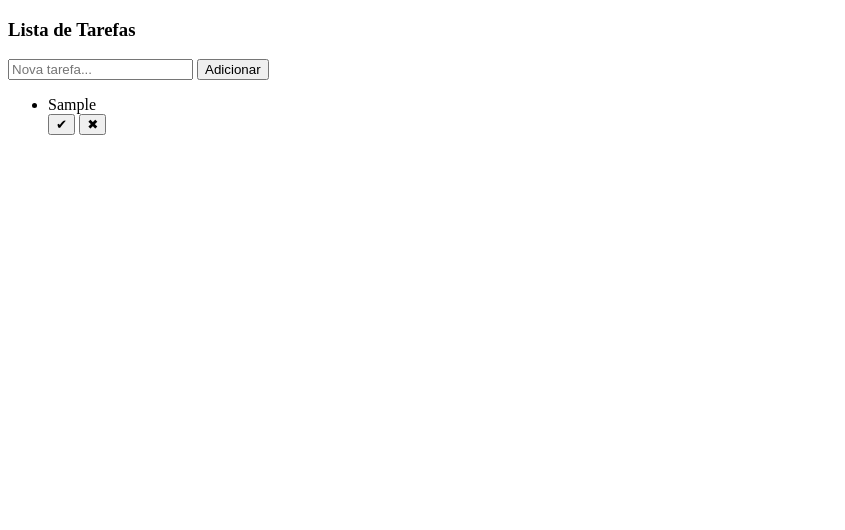
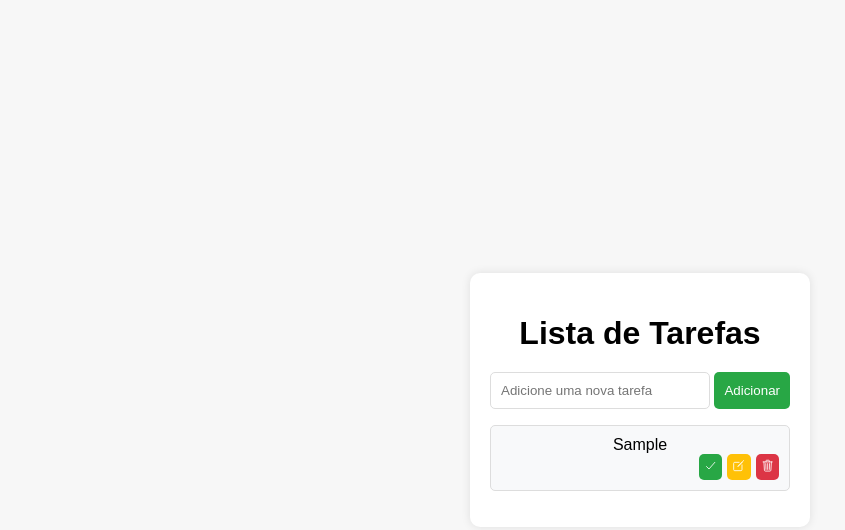
Before and after one commit to marcosvitordev/Lista-de-tarefas, a plain HTML site: page index.html in a window 1280 px wide. Both pictures are taken after typing "Sample" into the empty fields and a click on the button "Adicionar". Shown: the whole page, without its empty margins (0-845 px from the left). Drawn offline with nearby package versions, Linux system fonts and the light colour scheme.

Commit message:
finalizado

```diff
--- a/index.html
+++ b/index.html
@@ -1,31 +1,27 @@
 <!DOCTYPE html>
-<html lang="en">
+<html lang="pt-br">
+
 <head>
     <meta charset="UTF-8">
     <meta name="viewport" content="width=device-width, initial-scale=1.0">
     <title>Lista de Tarefas</title>
     <link rel="stylesheet" href="style.css">
 </head>
+
 <body>
     <div class="container">
-    <div class="card">
-      <div class="card-header">
-        <h3>Lista de Tarefas</h3>
+        <h1>Lista de Tarefas</h1>
+        <div class="task-input">
+            <input type="text" id="new-task" placeholder="Adicione uma nova tarefa">
+            <button onclick="addTask()">Adicionar</button>
         </div>
-      <div class="card-body">
-        <form id="taskForm">
-          <div class="input-group">
-            <input type="text" class="form-control" id="taskInput" placeholder="Nova tarefa...">
-            <button class="btn" type="submit">Adicionar</button>
-          </div>
-        </form>
-        <ul class="list-group" id="taskList">
+        <ul id="task-list">
             <!-- Tarefas serão adicionadas aqui -->
         </ul>
     </div>
-    </div>
-  </div>
+    <script src="script.js"></script>
+    <script type="module" src="https://unpkg.com/ionicons@7.1.0/dist/ionicons/ionicons.esm.js"></script>
+    <script nomodule src="https://unpkg.com/ionicons@7.1.0/dist/ionicons/ionicons.js"></script>
+</body>
 
-  <script src="script.js"></script>
-</body>
 </html>
--- a/script.js
+++ b/script.js
@@ -1,33 +1,66 @@
-document.addEventListener('DOMContentLoaded', () => {
-    const taskForm = document.getElementById('taskForm');
-    const taskInput = document.getElementById('taskInput');
-    const taskList = document.getElementById('taskList');
+function addTask() {
+    const taskInput = document.getElementById('new-task');
+    const taskText = taskInput.value;
 
-    taskForm.addEventListener('submit', (e) => {
-      e.preventDefault();
-      addTask(taskInput.value);
-      taskInput.value = '';
+    if (taskText === '') return;
+
+    const taskList = document.getElementById('task-list');
+
+    const taskItem = document.createElement('li');
+    taskItem.innerHTML = `
+        <span>${taskText}</span>
+        <div class="task-actions">
+            <button class="complete btn1" onclick="completeTask(this)"><ion-icon name="checkmark-outline"></ion-icon></button>
+            <button class="edit btn1" onclick="toggleEditTask(this)"><ion-icon name="create-outline"></ion-icon></button>
+            <button class="delete btn1" onclick="deleteTask(this)"><ion-icon name="trash-outline"></ion-icon></button>
+        </div>
+        <div class="edit-task">
+            <input type="text" value="${taskText}">
+            <button onclick="saveTask(this)">Salvar</button>
+            <button onclick="cancelEditTask(this)">Cancelar</button>
+        </div>
+    `;
+
+    taskList.appendChild(taskItem);
+
+    taskInput.value = '';
+}
+
+function completeTask(button) {
+    const taskItem = button.parentElement.parentElement;
+    taskItem.classList.toggle('completed');
+
+    // Remover todos os botões
+    const actionButtons = button.parentElement.querySelectorAll('.btn1');
+    actionButtons.forEach(btn => {
+        btn.style.display = 'none';
     });
+}
 
-    taskList.addEventListener('click', (e) => {
-      if (e.target.classList.contains('delete-task')) {
-        e.target.parentElement.remove();
-      } else if (e.target.classList.contains('complete-task')) {
-        e.target.parentElement.classList.toggle('completed');
-      }
-    });
+function toggleEditTask(button) {
+    const taskItem = button.parentElement.parentElement;
+    const editTaskDiv = taskItem.querySelector('.edit-task');
+    editTaskDiv.style.display = editTaskDiv.style.display === 'none' || editTaskDiv.style.display === '' ? 'flex' : 'none';
+}
 
-    function addTask(task) {
-      if (task.trim() === '') return;
-      const li = document.createElement('li');
-      li.className = 'list-group-item d-flex justify-content-between align-items-center';
-      li.innerHTML = `
-        ${task}
-        <div>
-          <button class="btn btn-success btn-sm complete-task">✔</button>
-          <button class="btn btn-danger btn-sm delete-task">✖</button>
-        </div>
-      `;
-      taskList.appendChild(li);
+function saveTask(button) {
+    const editTaskDiv = button.parentElement;
+    const newTaskText = editTaskDiv.querySelector('input').value;
+    const taskItem = editTaskDiv.parentElement;
+
+    if (newTaskText !== '') {
+        taskItem.querySelector('span').innerText = newTaskText;
     }
-  });
+
+    editTaskDiv.style.display = 'none';
+}
+
+function cancelEditTask(button) {
+    const editTaskDiv = button.parentElement;
+    editTaskDiv.style.display = 'none';
+}
+
+function deleteTask(button) {
+    const taskItem = button.parentElement.parentElement;
+    taskItem.remove();
+}
--- a/style.css
+++ b/style.css
@@ -1,4 +1,114 @@
+body {
+    font-family: Arial, sans-serif;
+    background-color: #f7f7f7;
+    display: flex;
+    justify-content: center;
+    align-items: center;
+    height: 100vh;
+    margin: 0;
+}
+
+.container {
+    background-color: #fff;
+    padding: 20px;
+    border-radius: 10px;
+    box-shadow: 0 0 10px rgba(0, 0, 0, 0.1);
+    width: 300px;
+    text-align: center;
+}
+
+h1 {
+    margin-bottom: 20px;
+}
+
+.task-input {
+    display: flex;
+    justify-content: space-between;
+}
+
+.task-input input {
+    width: 70%;
+    padding: 10px;
+    border: 1px solid #ddd;
+    border-radius: 5px;
+}
+
+.task-input button {
+    padding: 10px;
+    background-color: #28a745;
+    color: white;
+    border: none;
+    border-radius: 5px;
+    cursor: pointer;
+    margin-left: 4px;
+}
+
+.task-input button:hover {
+    background-color: #218838;
+}
+
+ul {
+    list-style-type: none;
+    padding: 0;
+}
+
+li {
+    background-color: #f8f9fa;
+    padding: 10px;
+    border: 1px solid #ddd;
+    border-radius: 5px;
+    margin-bottom: 10px;
+    display: grid;
+    align-items: center;
+
+}
+
 .completed {
     text-decoration: line-through;
-    color: grey;
-  }
+    color: #6c757d;
+}
+
+.task-actions {
+    margin-left: auto;
+    display: flex;
+    justify-content: space-between;
+}
+
+.task-actions button {
+    margin-left: 5px;
+    padding: 5px;
+    border: none;
+    border-radius: 5px;
+    cursor: pointer;
+}
+
+.task-actions .complete {
+    background-color: #28a745;
+    color: white;
+}
+
+.task-actions .edit {
+    background-color: #ffc107;
+    color: white;
+}
+
+.task-actions .delete {
+    background-color: #dc3545;
+    color: white;
+}
+
+.edit-task {
+    display: none;
+    margin-top: 10px;
+}
+
+.edit-task input {
+    width: calc(100% - 20px);
+    padding: 5px;
+    margin-right: 5px;
+    border: 1px solid #ddd;
+    border-radius: 5px;
+}
+.edit-task button{
+    margin-left: 2px;
+}
```
Lines whose indentation alone changed are shown as unchanged.
